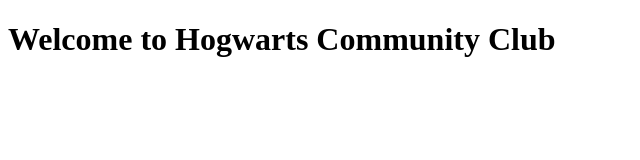
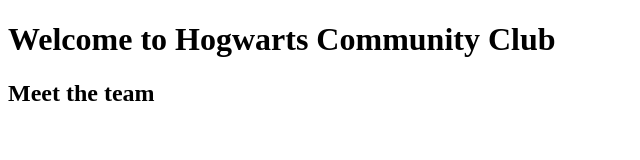
Before and after one commit to dewi-xaltius/landingpage, a plain HTML site: page index.html in a window 1280 px wide. Shown: the whole page, without its empty margins (0-640 px from the left). Drawn offline with Linux system fonts and the light colour scheme.

Commit message:
add h2 element

```diff
--- a/index.html
+++ b/index.html
@@ -7,5 +7,6 @@
 </head>
 <body>
     <h1>Welcome to Hogwarts Community Club</h1>
+    <h2>Meet the team</h2>
 </body>
 </html>
```
